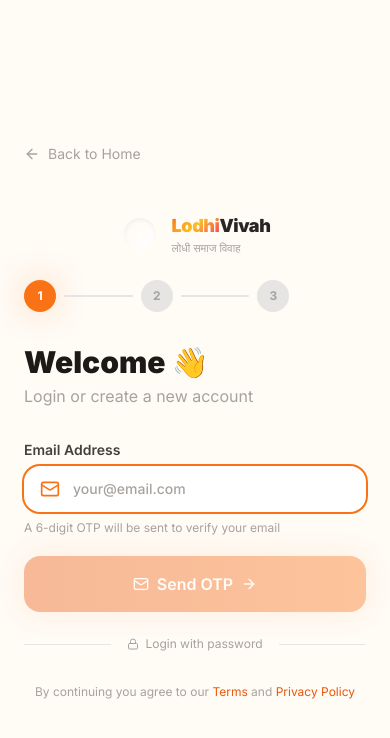
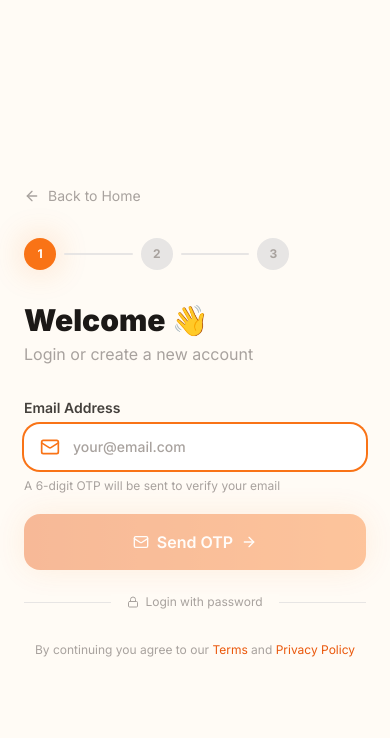
Before and after one commit to shubhamsulakhe/lodhivivah, a Next.js app: page /login in a window 390 px wide. Shown: the top 738 px of the page. Built offline with nearby package versions, Linux system fonts and the light colour scheme.

Commit message:
logoremoved-mobileloginscreen

```diff
--- a/app/login/page.tsx
+++ b/app/login/page.tsx
@@ -187,8 +187,6 @@ export default function LoginPage() {
           <Link href="/" className="inline-flex items-center gap-2 text-stone-400 hover:text-saffron-600 text-sm mb-8 transition-colors group">
             <ArrowLeft className="w-4 h-4 group-hover:-translate-x-0.5 transition-transform" /> Back to Home
           </Link>
-
-          <div className="lg:hidden flex justify-center mb-6 pt-4"><Logo size="md" /></div>
 
           {/* Progress indicator */}
           <div className="flex items-center gap-2 mb-8">
```
